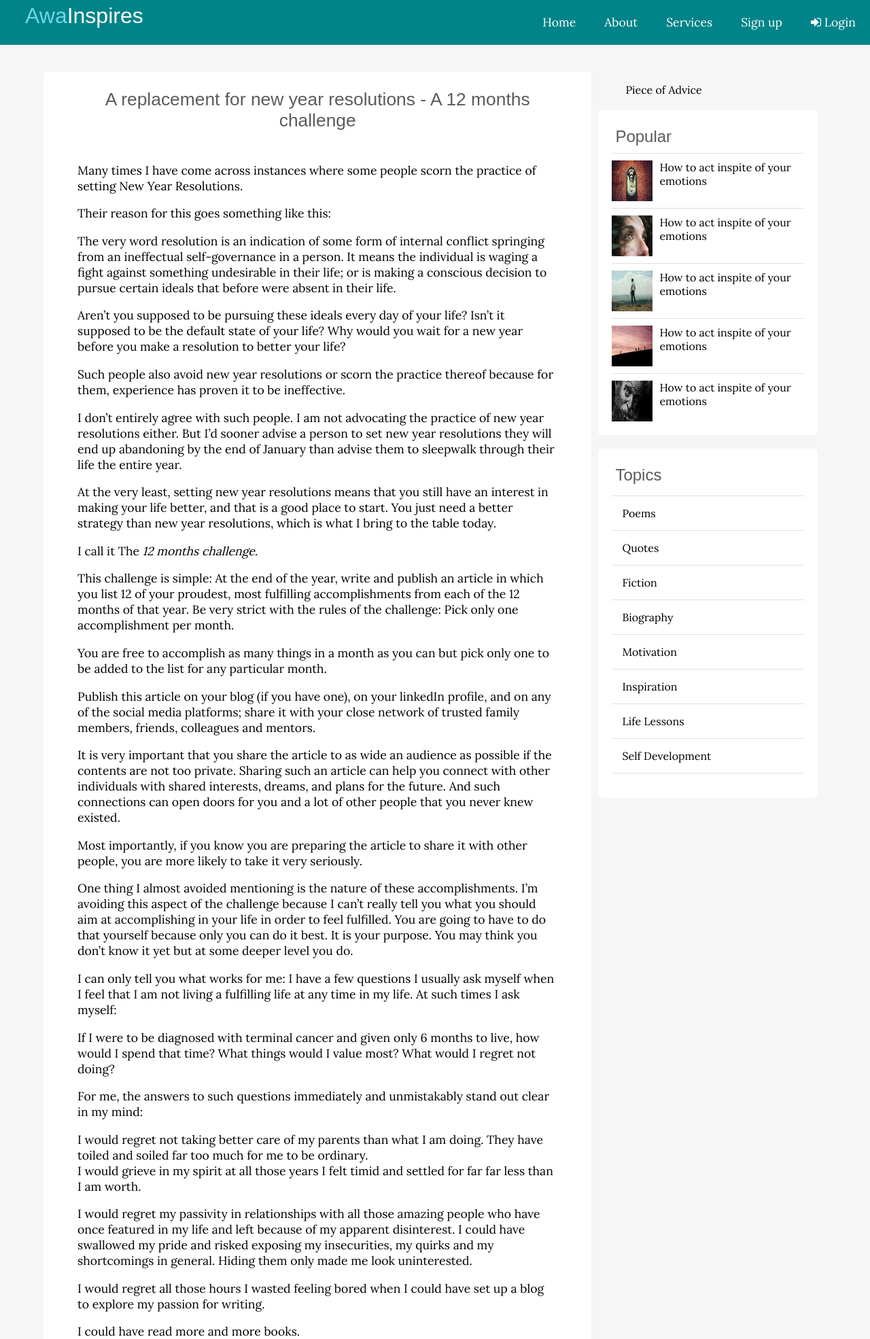
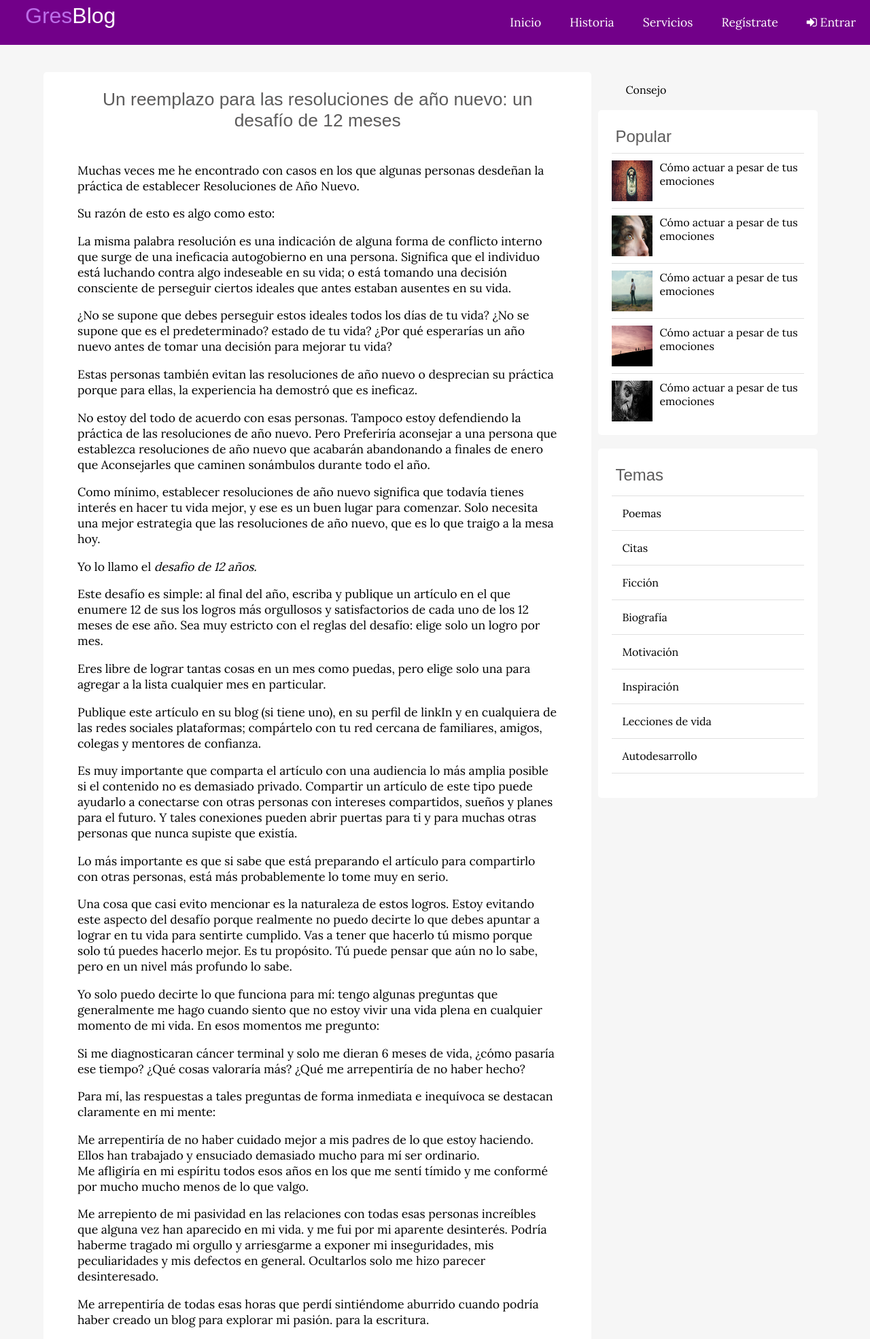
Before and after one commit to Gremis/website_blog, a PHP site: page /single.php in a window 1280 px wide. Shown: the top 1970 px of the page at 68% size. Run offline with PHP 8.4, Linux system fonts and the light colour scheme; some libraries are stand-ins or nearby versions; some web fonts are replaced.

Commit message:
changes languages

```diff
--- a/assets/css/style.css
+++ b/assets/css/style.css
@@ -115,7 +115,7 @@ a:hover, a:active {
 /* NAVBAR */
 
 header {
-  background: #008489;
+  background: #720089;
   color: #ffffff;
   height: 66px;
 }
@@ -137,7 +137,7 @@ header a:hover {
 }
 
 .logo-text span {
-  color: #6ed6e9;
+  color: #bc6ee9;
 }
 
 header nav {
--- a/index.php
+++ b/index.php
@@ -61,7 +61,7 @@
             <div class="post-info">
               <h4><a href="single.php">Un día tu vida pasará ante tus ojos</a></h3>
                 <div>
-                  <i class="fa fa-user-o"></i> Awa Melvine
+                  <i class="fa fa-user-o"></i> Gremis Tovar
                   &nbsp;
                   <i class="fa fa-calendar"></i> 12 de agosto 2020
                 </div>
@@ -100,7 +100,7 @@
             <div class="post-info">
               <h4><a href="single.php">Un día tu vida pasará ante tus ojos</a></h3>
               <div>
-                <i class="fa fa-user-o"></i> Awa Melvine
+                <i class="fa fa-user-o"></i> Gremis Tovar
                 &nbsp;
                 <i class="fa fa-calendar"></i> 12 de agosto 2020
               </div>
@@ -260,7 +260,7 @@
       </div>
     </div>
     <div class="footer-bottom">
-      <p>© Derechos No Reservados | Diseñado por Gremis Tovar</p>
+      <p>© Derechos Reservados | Diseñado por Gremis Tovar</p>
     </div>
   </div>
   <!-- // FOOTER -->
--- a/single.php
+++ b/single.php
@@ -1,5 +1,5 @@
 <!DOCTYPE html>
-<html lang="en">
+<html lang="es">
 
 <head>
   <meta charset="UTF-8">
@@ -8,8 +8,8 @@
   <!-- Font Awesome -->
   <link rel="stylesheet" href="https://cdnjs.cloudflare.com/ajax/libs/font-awesome/4.7.0/css/font-awesome.min.css" />
   <!-- Custom Styles -->
-  <link rel="stylesheet" href="style.css">
-  <title>Motivational Blog</title>
+  <link rel="stylesheet" href="assets/css/style.css">
+  <title>Blog Motivacional</title>
 </head>
 <body>
   <div id="fb-root"></div>
@@ -28,20 +28,20 @@
   <header class="clearfix">
     <div class="logo">
       <a href="index.php">
-        <h1 class="logo-text"><span>Awa</span>Inspires</h1>
+        <h1 class="logo-text"><span>Gres</span>Blog</h1>
       </a>
     </div>
     <div class="fa fa-reorder menu-toggle"></div>
     <nav>
       <ul>
-        <li><a href="index.php">Home</a></li>
-        <li><a href="#">About</a></li>
-        <li><a href="#">Services</a></li>
-        <li><a href="register.php">Sign up</a></li>
+        <li><a href="index.php">Inicio</a></li>
+        <li><a href="#">Historia</a></li>
+        <li><a href="#">Servicios</a></li>
+        <li><a href="register.php">Regístrate</a></li>
         <li>
           <a href="login.php">
             <i class="fa fa-sign-in"></i>
-            Login
+            Entrar
           </a>
         </li>
         <!-- <li>
@@ -64,127 +64,127 @@
     <!-- content -->
     <div class="content clearfix">
       <div class="page-content single">
-        <h2 style="text-align: center;">A replacement for new year resolutions - A 12 months challenge</h2>
+        <h2 style="text-align: center;">Un reemplazo para las resoluciones de año nuevo: un desafío de 12 meses</h2>
         <br>
-        <p>Many times I have come across instances where some people scorn the practice of setting New Year Resolutions.
+        <p>Muchas veces me he encontrado con casos en los que algunas personas desdeñan la práctica de establecer Resoluciones de Año Nuevo.
         </p>
-        <p>Their reason for this goes something like this:</p>
-        <p>The very word resolution is an indication of some form of internal conflict springing from an ineffectual
-          self-governance in a person. It means the individual is waging a fight against something undesirable in their
-          life; or is making a conscious decision to pursue certain ideals that before were absent in their life.</p>
-        <p>Aren’t you supposed to be pursuing these ideals every day of your life? Isn’t it supposed to be the default
-          state of your life? Why would you wait for a new year before you make a resolution to better your life?</p>
-        <p>Such people also avoid new year resolutions or scorn the practice thereof because for them, experience has
-          proven it to be ineffective.</p>
-        <p>I don’t entirely agree with such people. I am not advocating the practice of new year resolutions either. But
-          I’d sooner advise a person to set new year resolutions they will end up abandoning by the end of January than
-          advise them to sleepwalk through their life the entire year.</p>
-        <p>At the very least, setting new year resolutions means that you still have an interest in making your life
-          better, and that is a good place to start. You just need a better strategy than new year resolutions, which is
-          what I bring to the table today.</p>
-        <p>I call it The <i>12 months challenge.</i></p>
-        <p>This challenge is simple: At the end of the year, write and publish an article in which you list 12 of your
-          proudest, most fulfilling accomplishments from each of the 12 months of that year. Be very strict with the
-          rules of the challenge: Pick only one accomplishment per month.</p>
-        <p>You are free to accomplish as many things in a month as you can but pick only one to be added to the list for
-          any particular month.</p>
-        <p>Publish this article on your blog (if you have one), on your linkedIn profile, and on any of the social media
-          platforms; share it with your close network of trusted family members, friends, colleagues and mentors.</p>
-        <p>It is very important that you share the article to as wide an audience as possible if the contents are not
-          too private. Sharing such an article can help you connect with other individuals with shared interests,
-          dreams, and plans for the future. And such connections can open doors for you and a lot of other people that
-          you never knew existed.</p>
-        <p>Most importantly, if you know you are preparing the article to share it with other people, you are more
-          likely to take it very seriously.</p>
-        <p>One thing I almost avoided mentioning is the nature of these accomplishments. I’m avoiding this aspect of the
-          challenge because I can’t really tell you what you should aim at accomplishing in your life in order to feel
-          fulfilled. You are going to have to do that yourself because only you can do it best. It is your purpose. You
-          may think you don’t know it yet but at some deeper level you do.</p>
-        <p>I can only tell you what works for me: I have a few questions I usually ask myself when I feel that I am not
-          living a fulfilling life at any time in my life. At such times I ask myself:</p>
-        <p>If I were to be diagnosed with terminal cancer and given only 6 months to live, how would I spend that time?
-          What things would I value most? What would I regret not doing?</p>
-        <p>For me, the answers to such questions immediately and unmistakably stand out clear in my mind:</p>
-        <p>I would regret not taking better care of my parents than what I am doing. They have toiled and soiled far too
-          much for me to be ordinary.<br>I would grieve in my spirit at all those years I felt timid and settled for far
-          far less than I am worth.</p>
-        <p>I would regret my passivity in relationships with all those amazing people who have once featured in my life
-          and left because of my apparent disinterest. I could have swallowed my pride and risked exposing my
-          insecurities, my quirks and my shortcomings in general. Hiding them only made me look uninterested.</p>
-        <p>I would regret all those hours I wasted feeling bored when I could have set up a blog to explore my passion
-          for writing.</p>
-        <p>I could have read more and more books.</p>
-        <p>I would regret never having taken any steps towards realizing all those side projects I kept conceiving day
-          after day in my mind.</p>
-        <p>And many more...</p>
-        <p>When you ask yourself the above questions, the answers will pop up almost immediately and they will fill you
-          with a new vitality and enthusiasm towards your life goals.</p>
-        <p>Now assume your time from now on is as limited and valuable as it could be if the above assumption about
-          cancer were real. Then start working on these projects one month at a time. Start living your unlived life one
-          month at a time.</p>
-        <p>When you publish this article at the end of the year, can you please share it with me. I would love to see
-          you take that life by the throat. You can mail the link to the article to me at melvineawa@gmail.com.</p>
+        <p>Su razón de esto es algo como esto:</p>
+        <p>La misma palabra resolución es una indicación de alguna forma de conflicto interno que surge de una ineficacia
+          autogobierno en una persona. Significa que el individuo está luchando contra algo indeseable en su
+          vida; o está tomando una decisión consciente de perseguir ciertos ideales que antes estaban ausentes en su vida.</p>
+        <p>¿No se supone que debes perseguir estos ideales todos los días de tu vida? ¿No se supone que es el predeterminado?
+          estado de tu vida? ¿Por qué esperarías un año nuevo antes de tomar una decisión para mejorar tu vida?</p>
+        <p>Estas personas también evitan las resoluciones de año nuevo o desprecian su práctica porque para ellas, la experiencia ha
+          demostró que es ineficaz.</p>
+        <p>No estoy del todo de acuerdo con esas personas. Tampoco estoy defendiendo la práctica de las resoluciones de año nuevo. Pero
+          Preferiría aconsejar a una persona que establezca resoluciones de año nuevo que acabarán abandonando a finales de enero que
+          Aconsejarles que caminen sonámbulos durante todo el año.</p>
+        <p>Como mínimo, establecer resoluciones de año nuevo significa que todavía tienes interés en hacer tu vida
+          mejor, y ese es un buen lugar para comenzar. Solo necesita una mejor estrategia que las resoluciones de año nuevo, que es
+          lo que traigo a la mesa hoy.</p>
+        <p>Yo lo llamo el <i>desafio de 12 años.</i></p>
+        <p>Este desafío es simple: al final del año, escriba y publique un artículo en el que enumere 12 de sus
+          los logros más orgullosos y satisfactorios de cada uno de los 12 meses de ese año. Sea muy estricto con el
+          reglas del desafío: elige solo un logro por mes.</p>
+        <p>Eres libre de lograr tantas cosas en un mes como puedas, pero elige solo una para agregar a la lista
+          cualquier mes en particular.</p>
+        <p>Publique este artículo en su blog (si tiene uno), en su perfil de linkIn y en cualquiera de las redes sociales
+          plataformas; compártelo con tu red cercana de familiares, amigos, colegas y mentores de confianza.</p>
+        <p>Es muy importante que comparta el artículo con una audiencia lo más amplia posible si el contenido no es
+          demasiado privado. Compartir un artículo de este tipo puede ayudarlo a conectarse con otras personas con intereses compartidos,
+          sueños y planes para el futuro. Y tales conexiones pueden abrir puertas para ti y para muchas otras personas que
+          nunca supiste que existía.</p>
+        <p>Lo más importante es que si sabe que está preparando el artículo para compartirlo con otras personas, está más
+          probablemente lo tome muy en serio.</p>
+        <p>Una cosa que casi evito mencionar es la naturaleza de estos logros. Estoy evitando este aspecto del
+          desafío porque realmente no puedo decirte lo que debes apuntar a lograr en tu vida para sentirte
+          cumplido. Vas a tener que hacerlo tú mismo porque solo tú puedes hacerlo mejor. Es tu propósito. Tú
+          puede pensar que aún no lo sabe, pero en un nivel más profundo lo sabe.</p>
+        <p>Yo solo puedo decirte lo que funciona para mí: tengo algunas preguntas que generalmente me hago cuando siento que no estoy
+          vivir una vida plena en cualquier momento de mi vida. En esos momentos me pregunto:</p>
+        <p>Si me diagnosticaran cáncer terminal y solo me dieran 6 meses de vida, ¿cómo pasaría ese tiempo?
+          ¿Qué cosas valoraría más? ¿Qué me arrepentiría de no haber hecho?</p>
+        <p>Para mí, las respuestas a tales preguntas de forma inmediata e inequívoca se destacan claramente en mi mente:</p>
+        <p>Me arrepentiría de no haber cuidado mejor a mis padres de lo que estoy haciendo. Ellos han trabajado y ensuciado demasiado
+          mucho para mí ser ordinario.<br>Me afligiría en mi espíritu todos esos años en los que me sentí tímido y me conformé por mucho
+          mucho menos de lo que valgo.</p>
+        <p>Me arrepiento de mi pasividad en las relaciones con todas esas personas increíbles que alguna vez han aparecido en mi vida.
+          y me fui por mi aparente desinterés. Podría haberme tragado mi orgullo y arriesgarme a exponer mi
+          inseguridades, mis peculiaridades y mis defectos en general. Ocultarlos solo me hizo parecer desinteresado.</p>
+        <p>Me arrepentiría de todas esas horas que perdí sintiéndome aburrido cuando podría haber creado un blog para explorar mi pasión.
+          para la escritura.</p>
+        <p>Podría haber leído más y más libros.</p>
+        <p>Me arrepentiría de no haber dado ningún paso hacia la realización de todos esos proyectos paralelos que seguí concibiendo al día.
+          después de un día en mi mente.</p>
+        <p>Y muchas más...</p>
+        <p>Cuando se haga las preguntas anteriores, las respuestas aparecerán casi de inmediato y lo llenarán
+          con una nueva vitalidad y entusiasmo hacia sus metas de vida.</p>
+        <p>Ahora suponga que su tiempo de ahora en adelante es tan limitado y valioso como podría ser si la suposición anterior sobre
+          el cáncer era real. Luego comience a trabajar en estos proyectos mes a mes. Empieza a vivir tu vida no vivida
+          mes a la vez.</p>
+        <p>Cuando publique este artículo a fin de año, ¿podría compartirlo conmigo? Me encantaría ver
+          tomas esa vida por el cuello. Puede enviarme el enlace del artículo a melvineawa@gmail.com.</p>
       </div>
       <div class="sidebar single">
         <!-- fb page -->
         <div class="fb-page" data-href="https://www.facebook.com/Piece-of-Advice-1055745464557488/"
           data-small-header="false" data-adapt-container-width="true" data-hide-cover="false" data-show-facepile="true">
           <blockquote cite="https://www.facebook.com/Piece-of-Advice-1055745464557488/" class="fb-xfbml-parse-ignore"><a
-              href="https://www.facebook.com/Piece-of-Advice-1055745464557488/">Piece of Advice</a></blockquote>
+              href="https://www.facebook.com/Piece-of-Advice-1055745464557488/">Consejo</a></blockquote>
         </div>
         <!-- // fb page -->
         <!-- Popular Posts -->
         <div class="section popular">
           <h2>Popular</h2>
           <div class="post clearfix">
-            <img src="images/image_1.png">
-            <a href="#" class="title">How to act inspite of your emotions</a>
+            <img src="assets/images/image_1.png">
+            <a href="#" class="title">Cómo actuar a pesar de tus emociones</a>
           </div>
           <div class="post clearfix">
-            <img src="images/image_2.png">
-            <a href="#" class="title">How to act inspite of your emotions</a>
+            <img src="assets/images/image_2.png">
+            <a href="#" class="title">Cómo actuar a pesar de tus emociones</a>
           </div>
           <div class="post clearfix">
-            <img src="images/image_3.png">
-            <a href="#" class="title">How to act inspite of your emotions</a>
+            <img src="assets/images/image_3.png">
+            <a href="#" class="title">Cómo actuar a pesar de tus emociones</a>
           </div>
           <div class="post clearfix">
-            <img src="images/image_4.png">
-            <a href="#" class="title">How to act inspite of your emotions</a>
+            <img src="assets/images/image_4.png">
+            <a href="#" class="title">Cómo actuar a pesar de tus emociones</a>
           </div>
           <div class="post clearfix">
-            <img src="images/image_5.png">
-            <a href="#" class="title">How to act inspite of your emotions</a>
+            <img src="assets/images/image_5.png">
+            <a href="#" class="title">Cómo actuar a pesar de tus emociones</a>
           </div>
         </div>
         <!-- // Popular Posts -->
         <!-- topics -->
         <div class="section topics">
-          <h2>Topics</h2>
+          <h2>Temas</h2>
           <ul>
             <a href="#">
-              <li>Poems</li>
+              <li>Poemas</li>
             </a>
             <a href="#">
-              <li>Quotes</li>
+              <li>Citas</li>
             </a>
             <a href="#">
-              <li>Fiction</li>
+              <li>Ficción</li>
             </a>
             <a href="#">
-              <li>Biography</li>
+              <li>Biografía</li>
             </a>
             <a href="#">
-              <li>Motivation</li>
+              <li>Motivación</li>
             </a>
             <a href="#">
-              <li>Inspiration</li>
+              <li>Inspiración</li>
             </a>
             <a href="#">
-              <li>Life Lessons</li>
+              <li>Lecciones de vida</li>
             </a>
             <a href="#">
-              <li>Self Development</li>
+              <li>Autodesarrollo</li>
             </a>
           </ul>
         </div>
@@ -198,7 +198,7 @@
   <div class="footer">
     <div class="footer-content">
       <div class="footer-section about">
-        <h2>About</h2>
+        <h2>Historia</h2>
         <p>
           Lorem ipsum dolor sit, amet consectetur adipisicing elit.
           Accusantium aperiam iusto aspernatur neque dolore mollitia?
@@ -211,48 +211,47 @@
         <div class="social">
           <a href="#"><i class="fa fa-facebook"></i></a>
           <a href="#"><i class="fa fa-instagram"></i></a>
-          <a href="#"><i class="fa fa-twitter"></i></a>
           <a href="#"><i class="fa fa-youtube-play"></i></a>
         </div>
       </div>
       <div class="footer-section quick-links">
-        <h2>QUICK LINKS</h2>
+        <h2>ENLACES</h2>
         <ul>
           <a href="#">
-            <li>Events</li>
+            <li>Eventos</li>
           </a>
           <a href="#">
-            <li>Contact</li>
+            <li>Contactos</li>
           </a>
           <a href="#">
-            <li>Mentors</li>
+            <li>Mentores</li>
           </a>
           <a href="#">
-            <li>Galleries</li>
+            <li>Galerías</li>
           </a>
           <a href="#">
-            <li>Write for us</li>
+            <li>Escríbenos</li>
           </a>
           <a href="#">
-            <li>Terms and conditions</li>
+            <li>Términos y condiciones</li>
           </a>
         </ul>
       </div>
       <div class="footer-section contact-form-div">
-        <h2>Contact Us</h2>
+        <h2>Contáctanos</h2>
         <br>
         <form action="index.php" method="post">
           <input type="text" name="email-address" class="text-input contact-input" placeholder="Your email address">
           <textarea name="message" cols="30" rows="3" class="text-input contact-input"
             placeholder="Message..."></textarea>
           <button type="submit" name="send-msg-btn" class="send-msg-btn">
-            <i class="fa fa-send"></i> Send
+            <i class="fa fa-send"></i> Enviar
           </button>
         </form>
       </div>
     </div>
     <div class="footer-bottom">
-      <p>© Coding Poets | Designed by Awa Melvine</p>
+    <p>© Derechos Reservados | Diseñado por Gremis Tovar</p>
     </div>
   </div>
   <!-- // FOOTER -->
@@ -260,6 +259,6 @@
   <script src="https://cdnjs.cloudflare.com/ajax/libs/jquery/3.3.1/jquery.min.js"></script>
   <!-- Slick JS -->
   <script type="text/javascript" src="//cdn.jsdelivr.net/npm/slick-carousel@1.8.1/slick/slick.min.js"></script>
-  <script src="scripts.js"></script>
+  <script src="assets/js/script.js"></script>
 </body>
 </html>
```
Also changed, not shown: other parts of assets/css/style.css (+15 -15 lines), admin/posts/create.php (+20 -20 lines), admin/posts/drafts.php (+32 -32 lines), admin/posts/edit.php (+21 -21 lines), admin/posts/index.php (+31 -31 lines), admin/topics/create.php (+16 -16 lines), admin/topics/edit.php (+16 -16 lines), admin/topics/index.php (+24 -24 lines), admin/users/create.php (+21 -21 lines), admin/users/edit.php (+21 -21 lines), admin/users/index.php (+18 -18 lines), assets/css/admin.css (+5 -5 lines), login.php (+14 -14 lines), register.php (+16 -16 lines).
